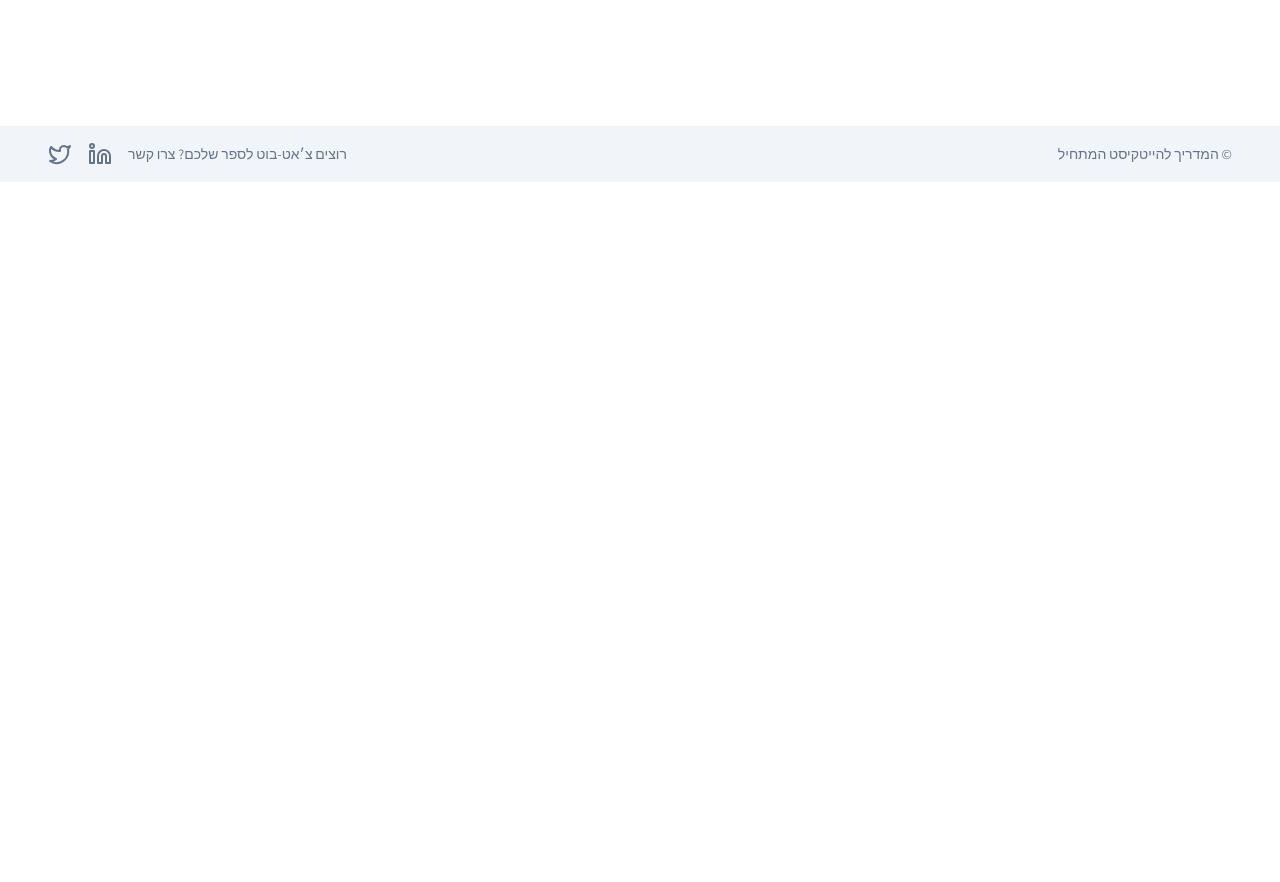
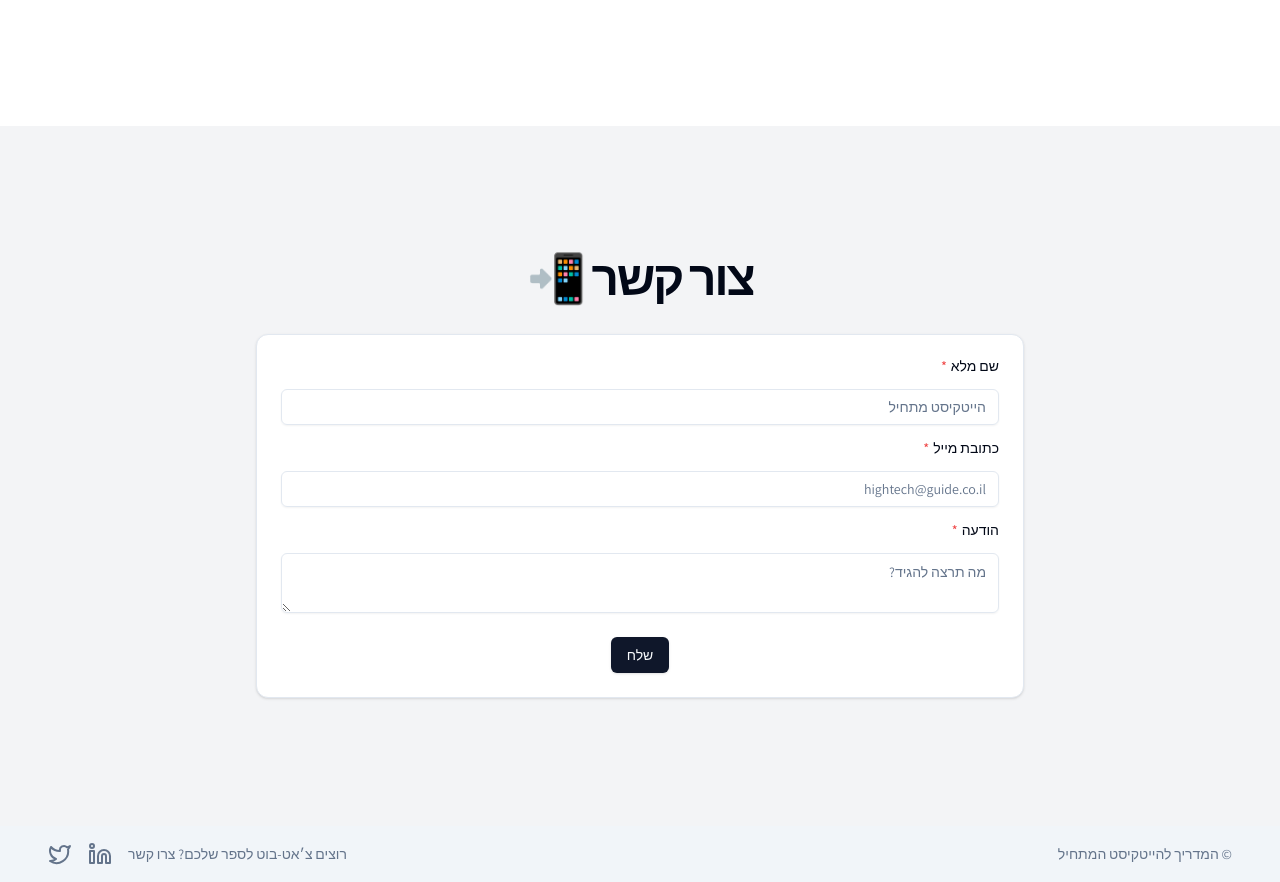
Before and after one commit to ronka/hightech-guide-chat, a Next.js app: page / in a window 1280 px wide. Shown: the part 3780-4662 px from the top of the page. Before the commit the page ends 3962 px from the top, so only its background shows below. Built offline with nearby package versions, Linux system fonts and the light colour scheme.

Commit message:
add contact form

```diff
--- a/package.json
+++ b/package.json
@@ -15,6 +15,7 @@
     "@ai-sdk/openai": "^0.0.49",
     "@arcjet/next": "^1.0.0-alpha.18",
     "@arcjet/node": "1.0.0-alpha.18",
+    "@formspree/react": "^2.5.1",
     "@langchain/community": "0.2.10",
     "@langchain/openai": "^0.2.7",
     "@langchain/pinecone": "0.0.7",
@@ -22,6 +23,7 @@
     "@radix-ui/react-accordion": "1.1.2",
     "@radix-ui/react-dropdown-menu": "2.0.5",
     "@radix-ui/react-icons": "1.3.0",
+    "@radix-ui/react-label": "^2.1.0",
     "@radix-ui/react-scroll-area": "1.0.4",
     "@radix-ui/react-slot": "1.0.2",
     "@types/node": "20.4.9",
--- /dev/null
+++ b/src/components/landing-page/contact-form.tsx
@@ -0,0 +1,116 @@
+"use client";
+
+import React from "react";
+import { useForm, ValidationError } from "@formspree/react";
+import { Input } from "@/components/ui/input";
+import { Textarea } from "@/components/ui/textarea";
+import { Button } from "@/components/ui/button";
+import { Label } from "@/components/ui/label";
+import { Card, CardContent, CardFooter } from "@/components/ui/card";
+import { cn } from "@/services/utils";
+import { CheckCircleIcon } from "lucide-react";
+
+interface FormLabelProps extends React.ComponentProps<typeof Label> {
+  required?: boolean;
+}
+
+function FormLabel({
+  required,
+  children,
+  className,
+  ...props
+}: FormLabelProps) {
+  return (
+    <Label className={cn("flex items-center gap-1", className)} {...props}>
+      {children}
+      {required && <span className="text-red-500">*</span>}
+    </Label>
+  );
+}
+
+function ContactForm() {
+  const [state, handleSubmit] = useForm("xjkbdzgv");
+
+  return (
+    <div className="container px-4 md:px-6">
+      <h2 className="text-3xl font-bold tracking-tighter text-center mb-8 sm:text-4xl md:text-5xl">
+        צור קשר 📲
+      </h2>
+      <div className="max-w-3xl mx-auto space-y-8">
+        <Card>
+          {state.succeeded ? (
+            <CardContent className="flex flex-col items-center justify-center py-12">
+              <CheckCircleIcon className="w-16 h-16 text-green-500 mb-4" />
+              <h3 className="text-2xl font-semibold mb-2">תודה על פנייתך!</h3>
+              <p className="text-center text-muted-foreground">
+                קיבלתי את ההודעה ואני אחזור אליך בהקדם האפשרי 😁
+              </p>
+            </CardContent>
+          ) : (
+            <form onSubmit={handleSubmit}>
+              <CardContent className="space-y-4">
+                <div className="space-y-4">
+                  <FormLabel htmlFor="name" required>
+                    שם מלא
+                  </FormLabel>
+                  <Input
+                    id="name"
+                    type="text"
+                    name="name"
+                    placeholder="הייטקיסט מתחיל"
+                    required
+                  />
+                  <ValidationError
+                    prefix="Name"
+                    field="name"
+                    errors={state.errors}
+                  />
+                </div>
+                <div className="space-y-4">
+                  <FormLabel htmlFor="email" required>
+                    כתובת מייל
+                  </FormLabel>
+                  <Input
+                    id="email"
+                    type="email"
+                    name="email"
+                    required
+                    placeholder="hightech@guide.co.il"
+                  />
+                  <ValidationError
+                    prefix="Email"
+                    field="email"
+                    errors={state.errors}
+                  />
+                </div>
+                <div className="space-y-4">
+                  <FormLabel htmlFor="message" required>
+                    הודעה
+                  </FormLabel>
+                  <Textarea
+                    id="message"
+                    name="message"
+                    placeholder="מה תרצה להגיד?"
+                    required
+                  />
+                  <ValidationError
+                    prefix="Message"
+                    field="message"
+                    errors={state.errors}
+                  />
+                </div>
+              </CardContent>
+              <CardFooter className="flex justify-center">
+                <Button type="submit" disabled={state.submitting}>
+                  {state.submitting ? "שולח..." : "שלח"}
+                </Button>
+              </CardFooter>
+            </form>
+          )}
+        </Card>
+      </div>
+    </div>
+  );
+}
+
+export { ContactForm };
--- a/src/components/landing-page/main.tsx
+++ b/src/components/landing-page/main.tsx
@@ -4,6 +4,7 @@ import { Quotes } from "./quotes";
 import { Section } from "./section";
 import { ChatBotButton, EvritButton, SteimatzkyButton } from "./buttons";
 import TableOfContents from "./table-of-content";
+import { ContactForm } from "./contact-form";
 
 const Main = () => {
   return (
@@ -135,6 +136,10 @@ const Main = () => {
       <Section dark>
         <Quotes />
       </Section>
+
+      <Section>
+        <ContactForm />
+      </Section>
     </main>
   );
 };
--- /dev/null
+++ b/src/components/ui/label.tsx
@@ -0,0 +1,25 @@
+"use client";
+
+import * as React from "react";
+import * as LabelPrimitive from "@radix-ui/react-label";
+import { cva, type VariantProps } from "class-variance-authority";
+import { cn } from "@/services/utils";
+
+const labelVariants = cva(
+  "text-sm font-medium leading-none peer-disabled:cursor-not-allowed peer-disabled:opacity-70"
+);
+
+const Label = React.forwardRef<
+  React.ElementRef<typeof LabelPrimitive.Root>,
+  React.ComponentPropsWithoutRef<typeof LabelPrimitive.Root> &
+    VariantProps<typeof labelVariants>
+>(({ className, ...props }, ref) => (
+  <LabelPrimitive.Root
+    ref={ref}
+    className={cn(labelVariants(), className)}
+    {...props}
+  />
+));
+Label.displayName = LabelPrimitive.Root.displayName;
+
+export { Label };
--- /dev/null
+++ b/src/components/ui/textarea.tsx
@@ -0,0 +1,23 @@
+import { cn } from "@/services/utils";
+import * as React from "react";
+
+export interface TextareaProps
+  extends React.TextareaHTMLAttributes<HTMLTextAreaElement> {}
+
+const Textarea = React.forwardRef<HTMLTextAreaElement, TextareaProps>(
+  ({ className, ...props }, ref) => {
+    return (
+      <textarea
+        className={cn(
+          "flex min-h-[60px] w-full rounded-md border border-input bg-transparent px-3 py-2 text-sm shadow-sm placeholder:text-muted-foreground focus-visible:outline-none focus-visible:ring-1 focus-visible:ring-ring disabled:cursor-not-allowed disabled:opacity-50",
+          className
+        )}
+        ref={ref}
+        {...props}
+      />
+    );
+  }
+);
+Textarea.displayName = "Textarea";
+
+export { Textarea };
```
Also changed, not shown: 1 other file (tests, documents, lock files or other folders).
